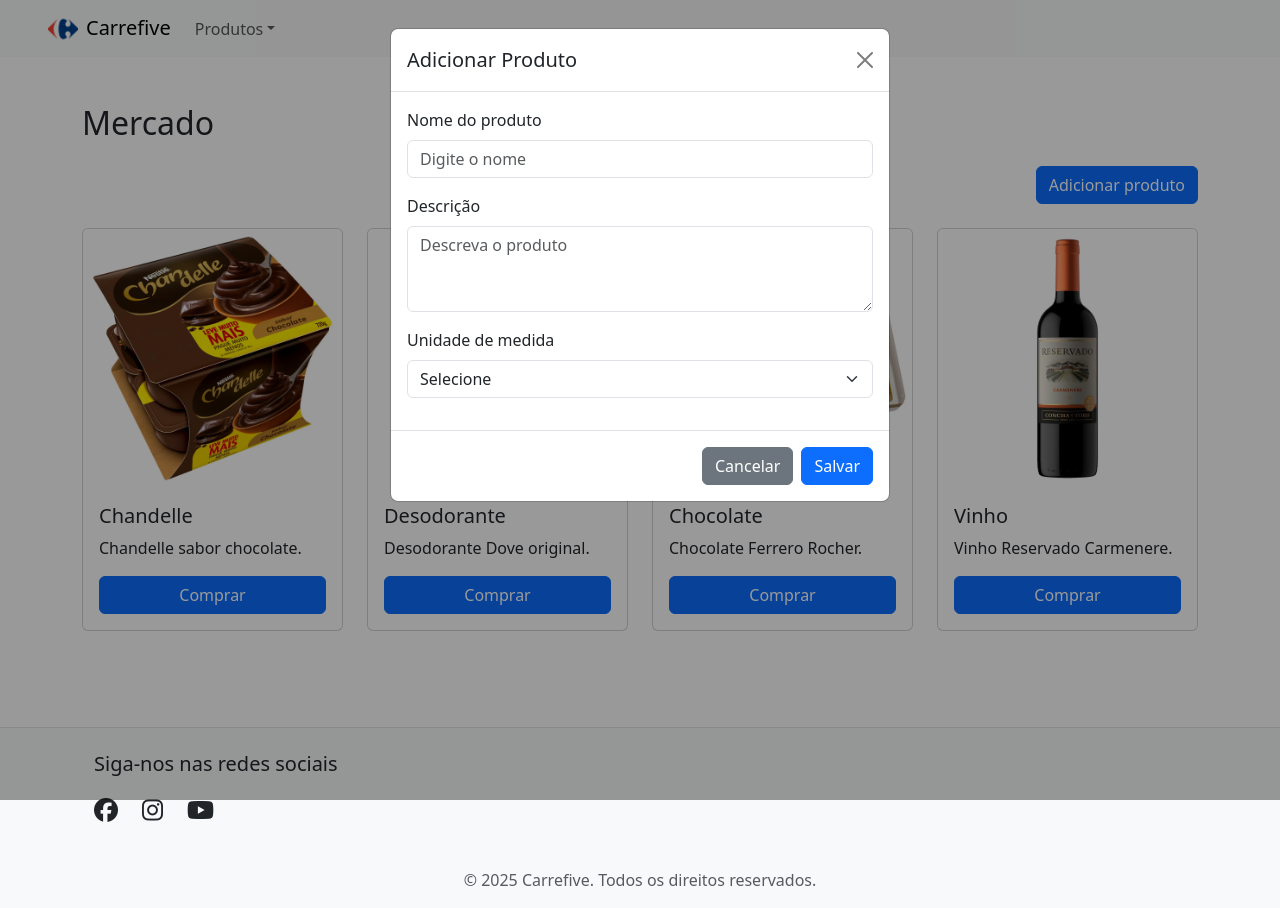
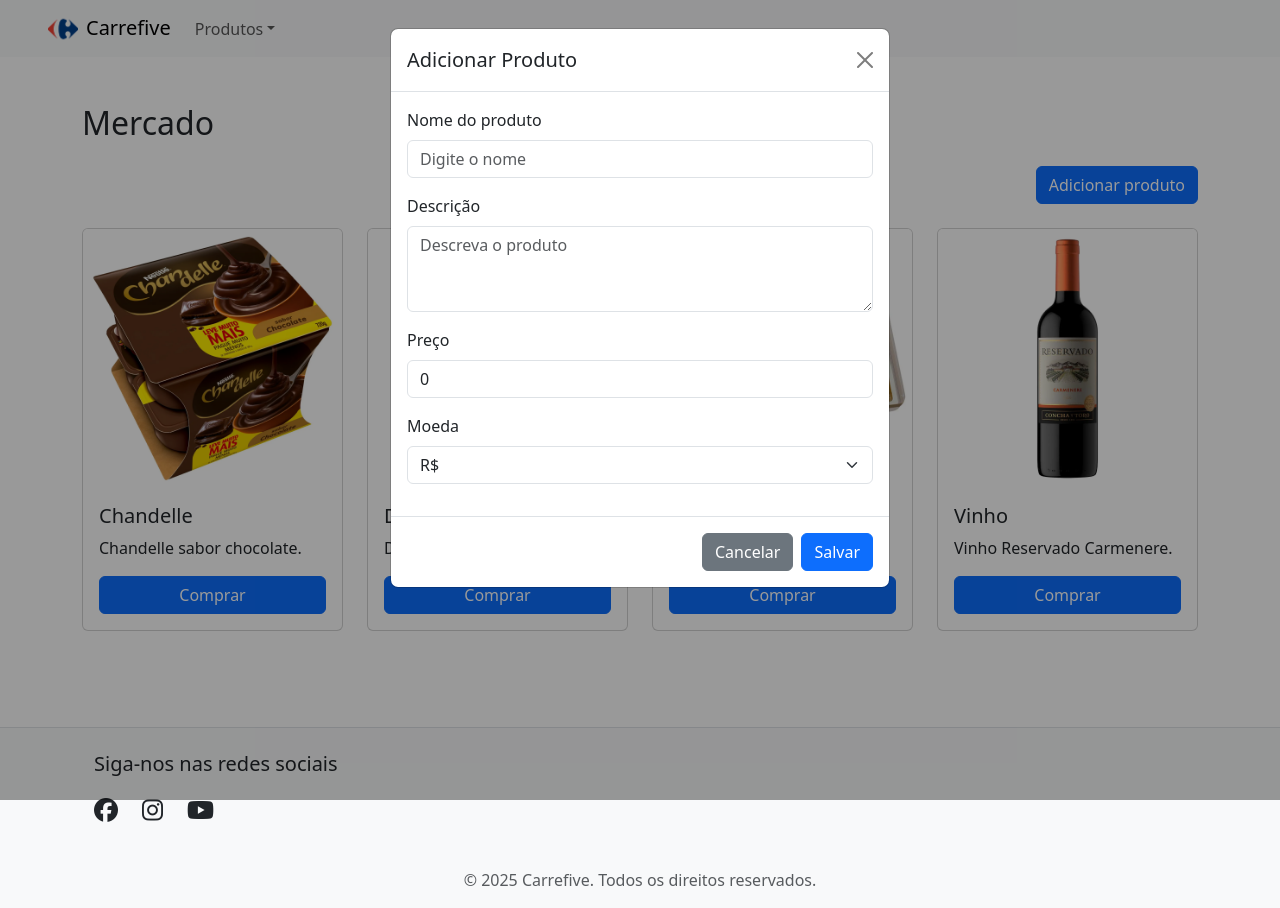
Before and after one commit to joaovitorbranq/Carrefive-react, a React (Vite) app: page /mercado in a window 1280 px wide. Both pictures are taken after a click on the button "Adicionar produto". Built offline with nearby package versions, Linux system fonts and the light colour scheme.

Commit message:
mata campo de unidade de medida. adiciona campos de currency(moeda) e preço

```diff
--- a/src/components/ModalAddProduct.tsx
+++ b/src/components/ModalAddProduct.tsx
@@ -1,11 +1,19 @@
 import React, { useEffect, useState } from "react";
+
+export interface ICurrency {
+	id: number;
+	name: string;
+	label: string;
+}
+
 type ModalAddProductProps = {
 	show: boolean;
 	onClose: () => void;
 	onSave: (data: {
 		productName: string;
 		description: string;
-		unitType: string;
+		price: number;
+		currency: number; // id da currency selecionada
 	}) => void;
 };
 
@@ -17,12 +25,25 @@
 	const [form, setForm] = useState({
 		productName: "",
 		description: "",
-		unitType: "",
+		price: 0,
+		currency: 1, // default id da currency
 	});
 
+	const [currencies] = useState<ICurrency[]>([
+		{ id: 1, name: "real", label: "R$" },
+		{ id: 2, name: "dolar", label: "US$" },
+		{ id: 3, name: "euro", label: "€" },
+	]);
+
 	useEffect(() => {
-		if (show) setForm({ productName: "", description: "", unitType: "" });
-	}, [show]);
+		if (show)
+			setForm({
+				productName: "",
+				description: "",
+				price: 0,
+				currency: currencies[0]?.id || 1,
+			});
+	}, [show, currencies]);
 
 	if (!show) return null;
 
@@ -31,8 +52,18 @@
 			HTMLInputElement | HTMLTextAreaElement | HTMLSelectElement
 		>
 	) => {
-		setForm({ ...form, [e.target.name]: e.target.value });
+		const { name, value } = e.target;
+		setForm((prev) => ({
+			...prev,
+			[name]:
+				name === "price"
+					? Number(value)
+					: name === "currency"
+					? Number(value)
+					: value,
+		}));
 	};
+
 	const handleSubmit = (e: React.FormEvent) => {
 		e.preventDefault();
 		onSave(form);
@@ -89,24 +120,38 @@
 								></textarea>
 							</div>
 							<div className="mb-3">
-								<label htmlFor="unitType" className="form-label">
-									Unidade de medida
+								<label htmlFor="price" className="form-label">
+									Preço
+								</label>
+								<input
+									type="number"
+									min="0"
+									className="form-control"
+									id="price"
+									name="price"
+									placeholder="Digite o preço"
+									value={form.price}
+									onChange={handleChange}
+									required
+								/>
+							</div>
+							<div className="mb-3">
+								<label htmlFor="currency" className="form-label">
+									Moeda
 								</label>
 								<select
 									className="form-select"
-									id="unitType"
-									name="unitType"
-									value={form.unitType}
+									id="currency"
+									name="currency"
+									value={form.currency}
 									onChange={handleChange}
 									required
 								>
-									<option value="" disabled>
-										Selecione
-									</option>
-									<option value="kg">kg</option>
-									<option value="gramas">gramas</option>
-									<option value="litros">litros</option>
-									<option value="metros">metros</option>
+									{currencies.map((currency) => (
+										<option key={currency.id} value={currency.id}>
+											{currency.label}
+										</option>
+									))}
 								</select>
 							</div>
 						</div>
```
